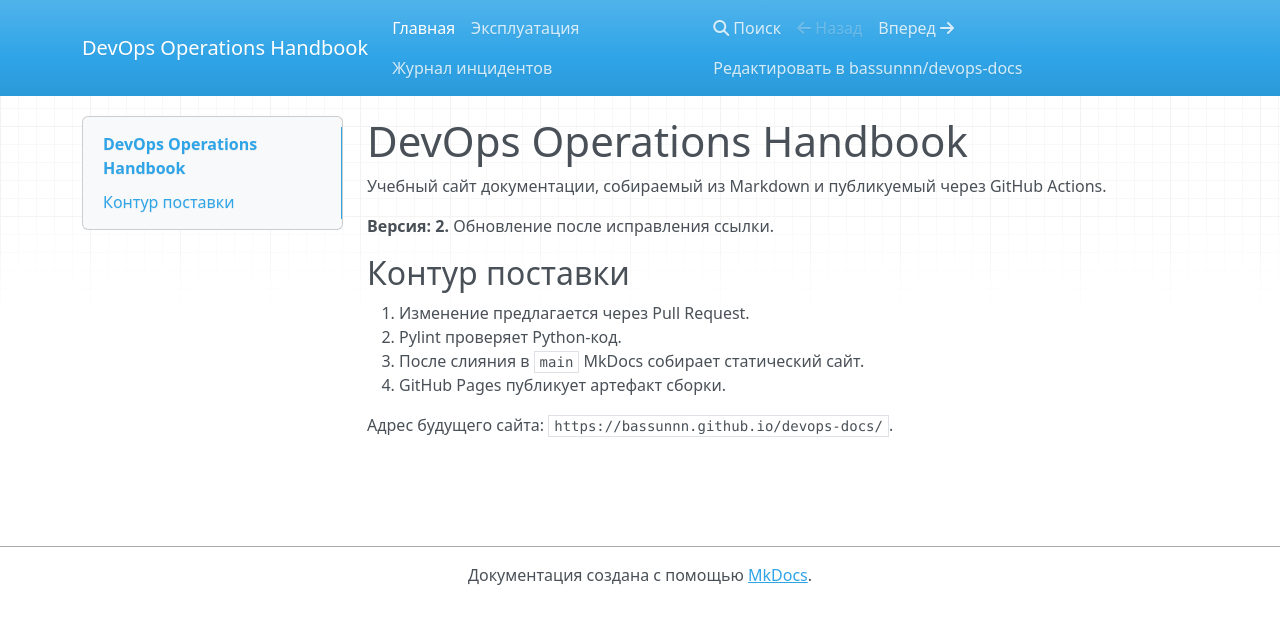
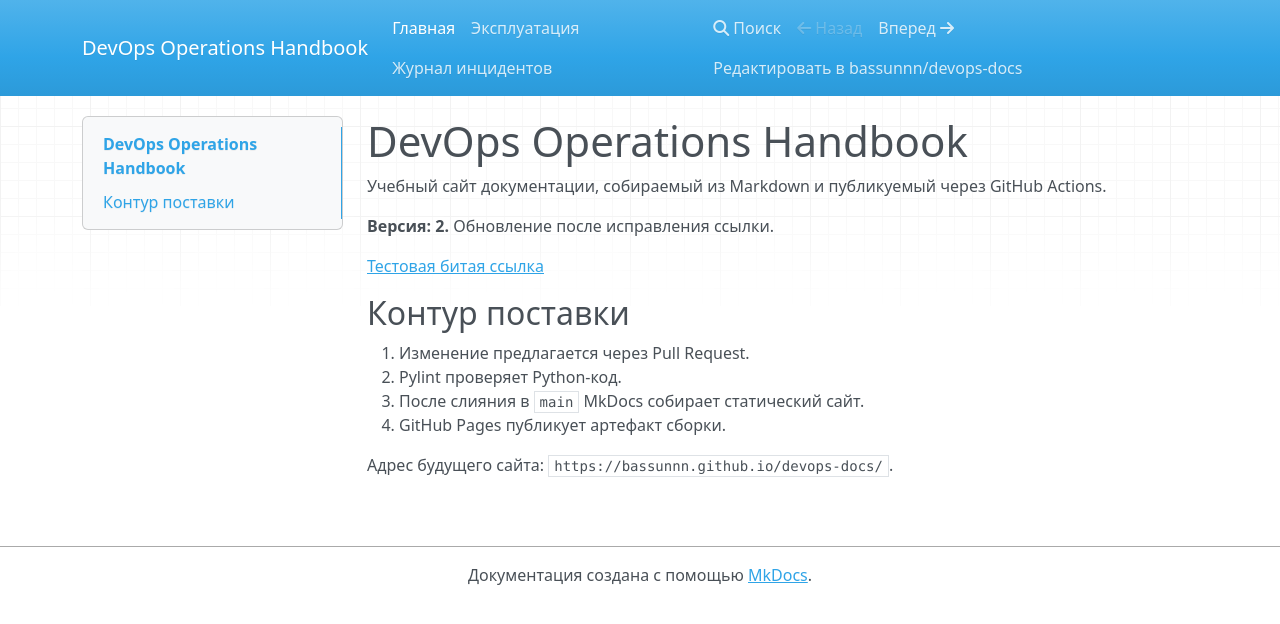
Before and after one commit to bassunnn/devops-docs, an MkDocs documentation site: the page built from docs/index.md, in a window 1280 px wide. Shown: the top 624 px of the page. Built offline with MkDocs 1.6.1, drawn with Linux system fonts in a browser that asks for light colours; nearby versions of some CDN libraries.

Commit message:
test: add broken link to test pre-merge validation

```diff
--- a/docs/index.md
+++ b/docs/index.md
@@ -3,6 +3,8 @@
 Учебный сайт документации, собираемый из Markdown и публикуемый через GitHub Actions.
 
 **Версия: 2.** Обновление после исправления ссылки.
+
+[Тестовая битая ссылка](missing-page.md)
 
 ## Контур поставки
 
```
